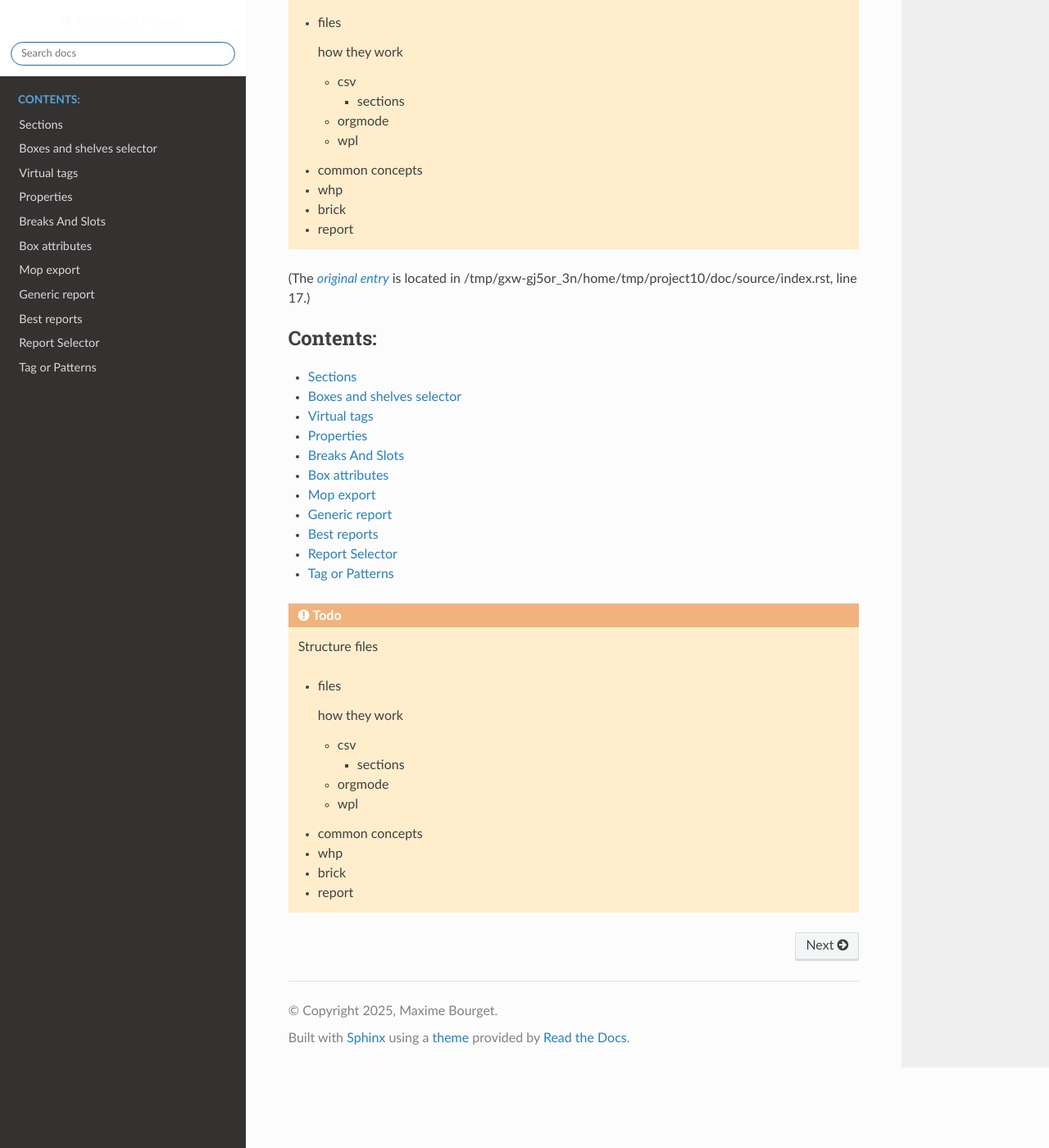
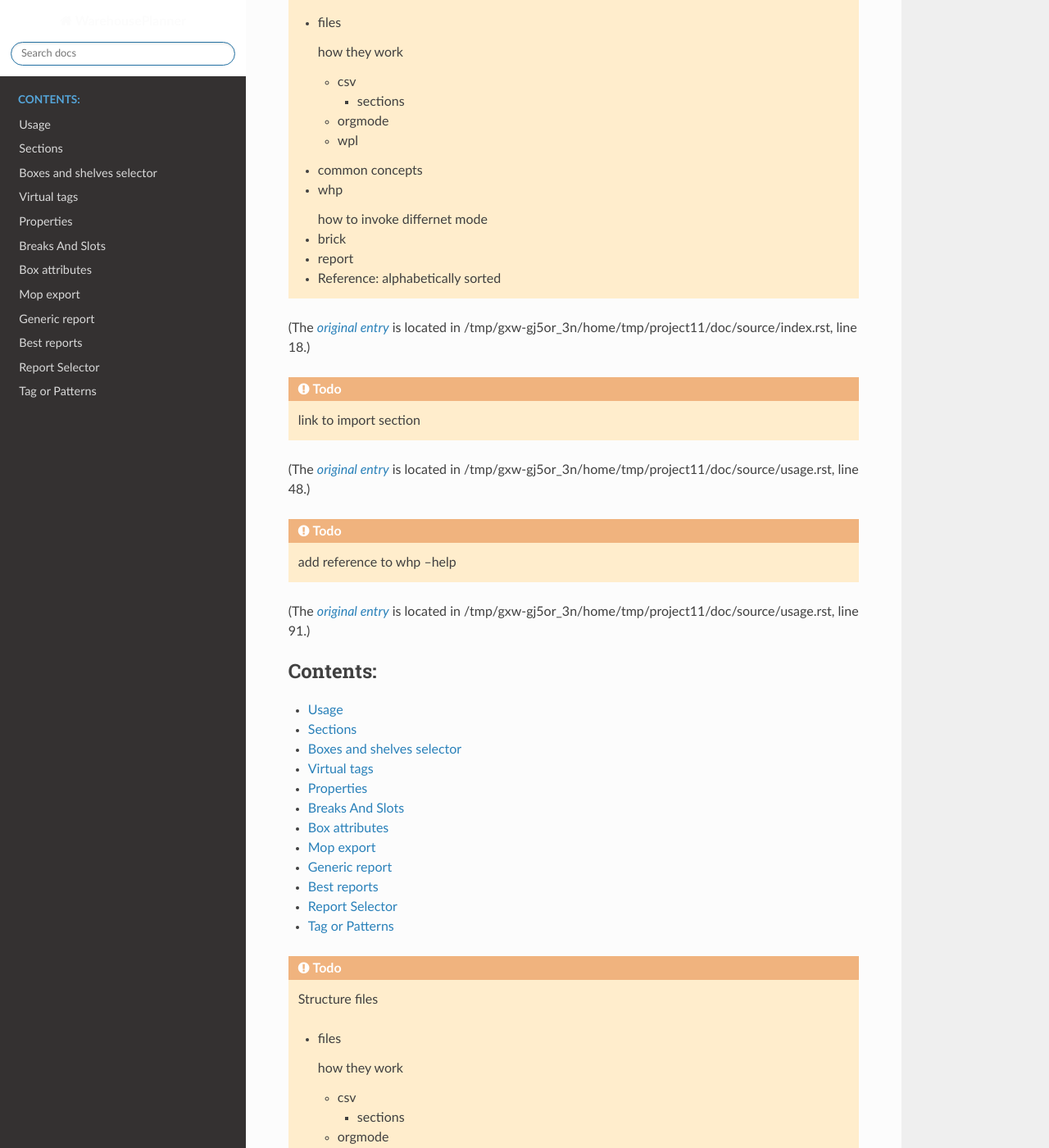
Before and after one commit to maxigit/warehouse-planner, a Sphinx documentation site: the page built from doc/source/index.rst, in a window 1280 px wide and 1400 px high, scrolled down 1558 px. Shown: the whole window at 82% size. Built offline with Sphinx 7.4.7 and the Read the Docs theme 3.1.0, drawn with Linux system fonts in a browser that asks for light colours; some of the changed lines change nothing that is shown; some of the changed text lies outside the part shown.

Commit message:
Doc: Add usage.rst

```diff
--- a/doc/source/index.rst
+++ b/doc/source/index.rst
@@ -11,6 +11,7 @@
    :maxdepth: 1
    :caption: Contents:
 
+   usage
    sections
    fames
 
@@ -33,6 +34,11 @@
 
    - whp
 
+     how to invoke
+     differnet mode
+
    - brick
 
    - report
+
+   - Reference: alphabetically sorted
--- /dev/null
+++ b/doc/source/usage.rst
@@ -0,0 +1,135 @@
+Usage
+============
+
+Invoking WarehousePlanner
+-------------------------
+
+WarehousePlanner is invoked from the command line, like so:
+
+    whp [option ...] file ...
+
+
+Where each ``file`` is a filename containing whp instructions (.csv, .org or .whp) which will be executed in order.
+The filename should be relative to the current directory unless a base directory is set using the ``-d`` option.
+In that case each file will be relative to the base directory.
+
+By default, ``whp`` opens a interactive explorer representing the warehouse. Pressing the ``<F1>`` key will list the main keybindings.
+
+Warehouse Specification
+------------------------
+
+``whp`` works on a set of files constituting the warehouse specification. This specification is made of section of different type describing different aspect of the warehouse, such as shelves, boxes, layout, filling strategy etc ...
+
+Each section can be written as a single file, where its extension determines the section type. Alternatively, multiple sections can be embedded in an orgmode_ file using orgmode `drawers <drawer_>`_.
+
+Most sections are csv-like. In that case the file extension is ``.<section-type>.csv``. For other types the extension is just the `.<section-type>`. In both case, when embedded in orgmode document, the drawer name is the section type (followed by optional parameter).
+
+
+For example the ``boxes`` section can be written as a  ``.boxes.csv`` file or in a ``:BOXES:`` drawer.
+A ``wpl`` section (which is not a csv) can be written as a ``.wpl`` file or in a ``:WPL:`` drawer.
+
+.. _csv: https://wikipedia.org/wiki/Comma-separated_values
+.. _orgmode: https://orgmode.org/
+.. _drawer: https://orgmode.org/manual/Drawers.html
+
+Packing and Including Files
+'''''''''''''''''''''''''''
+
+An orgmode_ file can be use to "pack" different whp files into one using orgmode `drawers <drawer_>`_. This is the main way to include different sections in one file.
+
+Each drawer corresponds to a section. The name of the drawer determines the section type and optional parameters.
+Section type are parameters are separated by ``_``. For examples ``:BOXES_coming:`` describe a ``boxes`` section with one parameter ``coming`` [#coming]_
+
+Apart from those special drawers it, is a normal orgmode document and all orgmode features can be used to document and/or structure the warehouse specifications.
+
+
+Files can also be reused between different warehouse specifications using the `Import` section.
+
+.. todo:: link to import section
+.. [#coming] In that case, it will add the ``coming`` tag to all the created boxes.
+
+Section Types
+'''''''''''''
+
+The following section types are available:
+
+- shelves related
+
+  - Shelves: create or update shelves
+  - ShelfTags: modify shelf tags
+  - ShelfSplit: split shelves into subshelves
+  - ShelfJoin: opposite of split
+  - UpdateShelves: modify shelves
+
+- boxes related
+
+  - Stocktake: create new boxes with location
+  - Boxes: create new boxes
+  - Moves: moves boxes
+  - Tags: modify boxes tags
+  - MovesAndTags: move and tags simultaneously
+  - Clones: create new boxes by cloning existing one
+  - Deletes: delete existing boxes
+  - Rearrange: rearrange boxes order
+  - FreezeOrder: change internal box order
+  - TransformTags: apply regexp transformation on tags
+
+- Miscellaenous
+
+  - Layout: describe shelf bays  and runs
+  - Orientations: box orientation rules
+  - Import: include local files
+  - ColourMap: rgb colour description
+  - CheckShelves: Check box overlap or out of box status
+  - WPL: Warehouse Programming Languge.
+
+Outputs
+-------
+
+On top the interactive explorer, ``whp`` can produce text outputs to generate miscellaneous reports, "freeze" the content of a warehouse and even generate high quality image (``.png``).
+
+.. todo:: add reference to whp --help
+
+Core concepts
+-------------
+
+WarehousePlanner deals with various concepts that will be reused throughout this document. Understanding these foundational ideas will help in comprehending the sections that follow.
+
+
+Physical objects
+'''''''''''''''''
+
+.. _box:
+.. _shelf:
+
+The two main concepts are **boxes** and **shelves**.
+A box must be in a shelf and as shelf can hold zero or many boxes.
+Both have a name and dimensions (length, width, height) and can be **tagged**.
+
+.. _bay:
+.. _run:
+
+Shelves which are stacked together form a **bay**.
+A set of bays next to each other form a **run**.
+
+Tags
+''''
+
+Tags can be used to select boxes and shelves but also alter their intrisinc properties.
+For example, tagging a box with ``bg=green`` will display the box in green.
+They can also been used to make complex selection or control the output of report generation.
+
+.. _selector:
+
+Selection
+'''''''''
+
+Selections play an important role in Warehouse Planner. Pretty much every action (like moving a box to a shelf) don't act on a single box or shelf but on a selection of boxes and a selection of shelves.
+A selector provides a way to select multiple boxes or shelves using patterns.
+
+For example:
+
+- ``A*`` selects all boxes or shelves which name starts with ``A``.
+- ``#top`` selects all boxes or shelves tagged with ``top``.
+- ``A*#top`` selects all boxes or shelves whose names start with ``A`` and are tagged with ``top``.
+- ``A* to> #top`` moves all the boxes which name starts with ``A`` to the shelves tagged ``top``.
```
Also changed, not shown: 2 other files.
